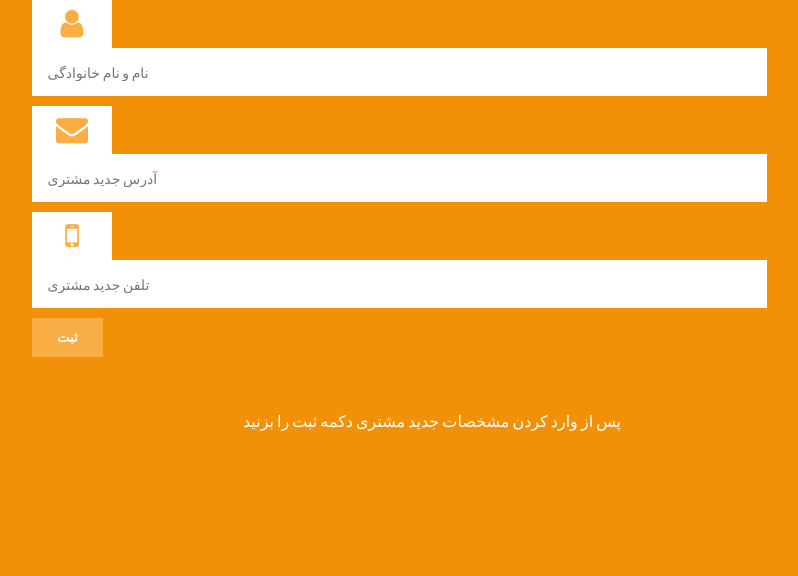
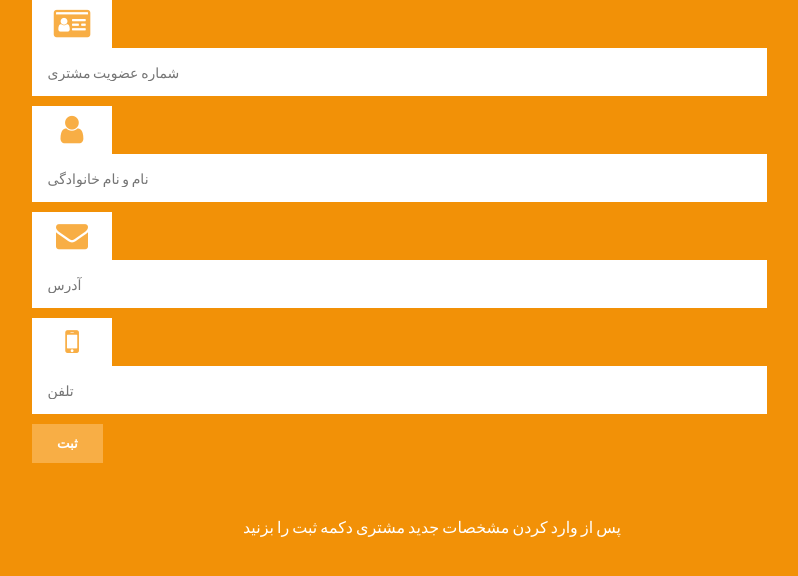
Before and after one commit to i3130002/Video-Rental-Store-System, a PHP site: page /Dashboard/coustomer/edit/index.php in a window 1280 px wide. Shown: the part 116-692 px from the top of the page, without its empty margins (208-1006 px from the left). Run offline with PHP 8.4, Linux system fonts and the light colour scheme; some libraries are stand-ins or nearby versions.

Commit message:
update customer

```diff
--- a/Dashboard/coustomer/edit/index.php
+++ b/Dashboard/coustomer/edit/index.php
@@ -4,21 +4,23 @@
     <h1>فرم ویرایش مشتری</h1>
 </header>
 
-
-
 <div class="wrapper">
     <form method="post" action="edit.php" class="ccform">
+    <div class="ccfield-prepend">
+        <span class="ccform-addon"><i class="fa fa-id-card fa-2x"></i></span>
+        <input class="ccformfield" name="id" type="text" placeholder="شماره عضویت مشتری" required>
+    </div>
     <div class="ccfield-prepend">
         <span class="ccform-addon"><i class="fa fa-user fa-2x"></i></span>
         <input class="ccformfield" name="name" type="text" placeholder="نام و نام خانوادگی" required>
     </div>
     <div class="ccfield-prepend">
         <span class="ccform-addon"><i class="fa fa-envelope fa-2x"></i></span>
-        <input class="ccformfield" name='address' type="text" placeholder="آدرس جدید مشتری" required>
+        <input class="ccformfield" name='address' type="text" placeholder="آدرس" required>
     </div>
     <div class="ccfield-prepend">
         <span class="ccform-addon"><i class="fa fa-mobile-phone fa-2x"></i></span>
-        <input class="ccformfield" name='phone' type="text" placeholder="تلفن جدید مشتری">
+        <input class="ccformfield" name='phone' type="text" placeholder="تلفن">
     </div>
 
 
```
Also changed, not shown: Dashboard/coustomer/edit/edit.php (+3 -10 lines), 1 other file.
